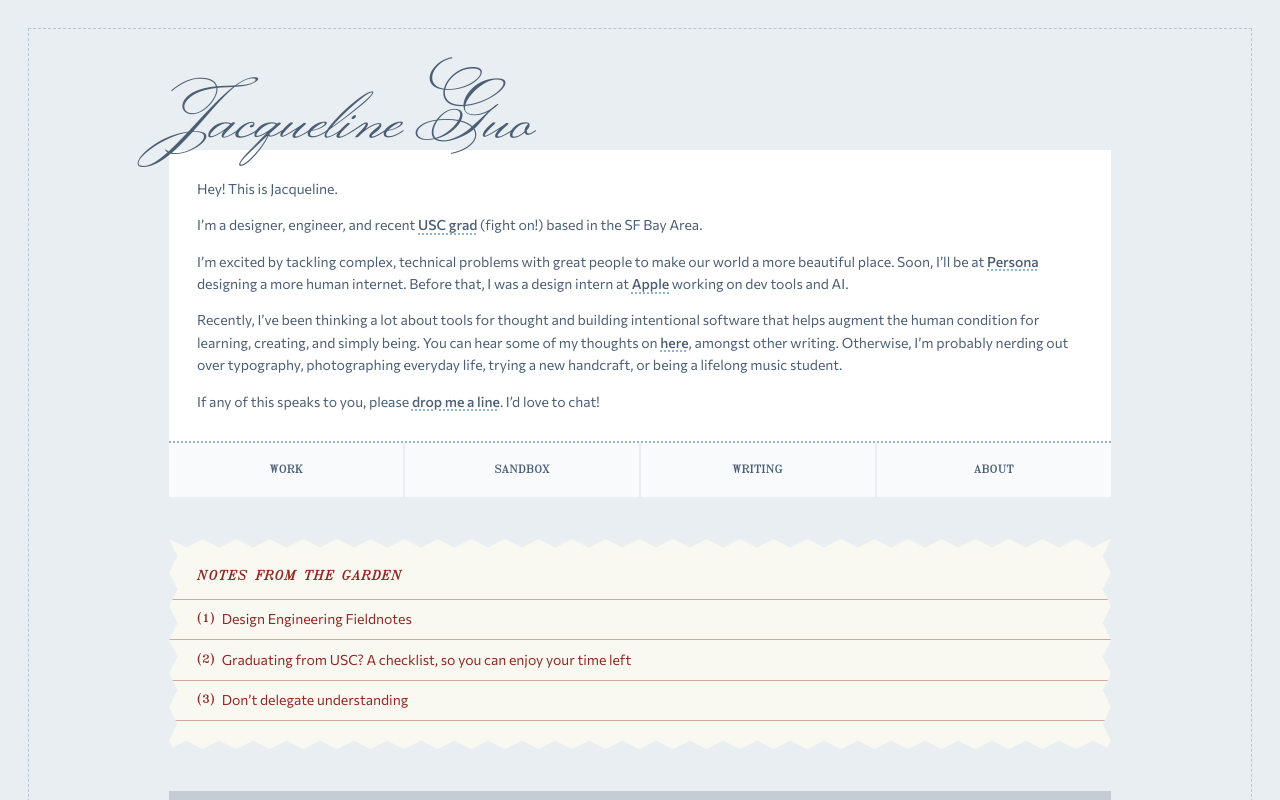
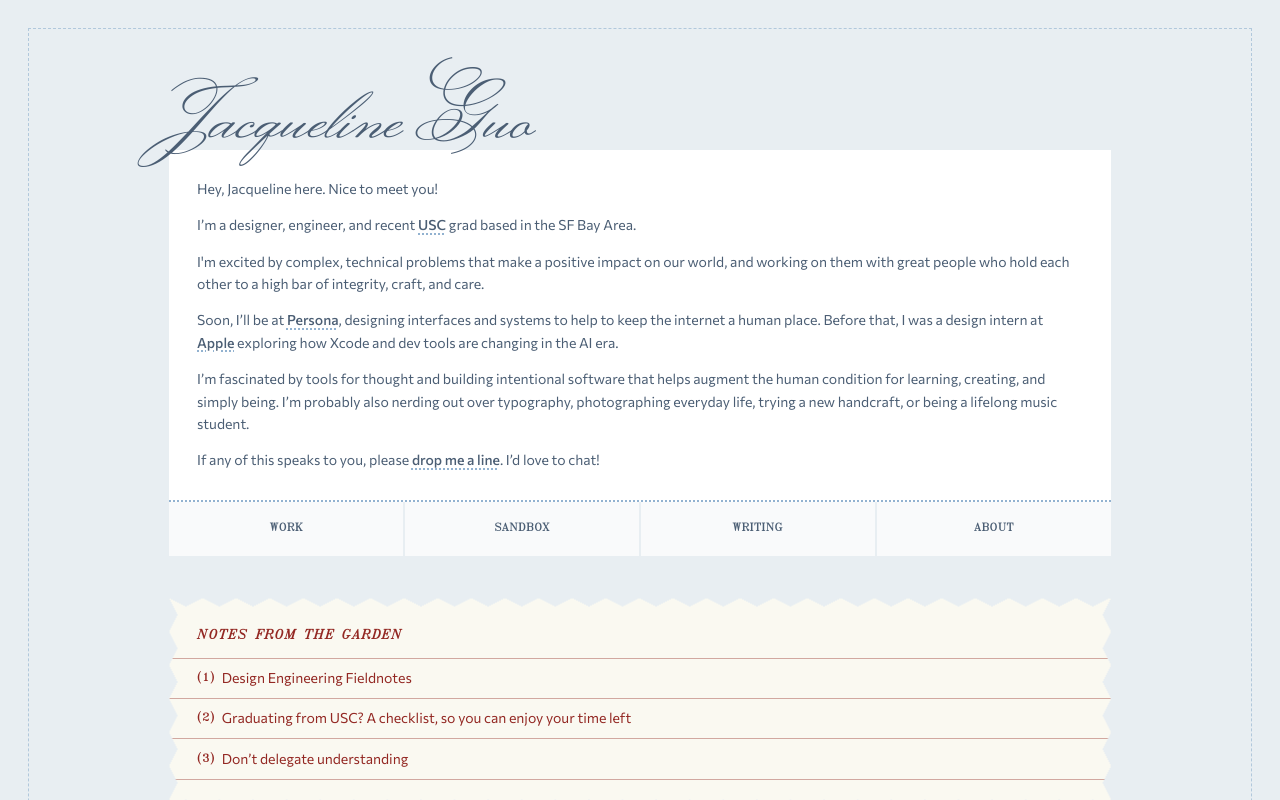
Before and after one commit to jacquelineguo7/jacquelineguo.com, a SvelteKit app: page / in a window 1280 px wide. Shown: the top 800 px of the page. Built offline with nearby package versions, Linux system fonts and the light colour scheme.

Commit message:
more intro fixes aha

```diff
--- a/src/routes/+page.svelte
+++ b/src/routes/+page.svelte
@@ -378,10 +378,11 @@
                     <h1 id="name">Jacqueline Guo</h1>
                     <div id="intro-section">
                         <div id="intro">
-                            <p class="top-p">Hey! This is Jacqueline.</p>
-                            <p>I’m a designer, engineer, and recent <a href="https://games.usc.edu/" class="inline-link">USC grad</a> (fight on!) based in the SF Bay Area.</p>
-                            <p>I’m excited by tackling complex, technical problems with great people to make our world a more beautiful place. Soon, I’ll be at <a href="https://withpersona.com/" class="inline-link">Persona</a> designing a more human internet. Before that, I was a design intern at <a href="https://developer.apple.com/xcode/" class="inline-link">Apple</a> working on dev tools and AI.</p>
-                            <p>Recently, I’ve been thinking a lot about tools for thought and building intentional software that helps augment the human condition for learning, creating, and simply being. You can hear some of my thoughts on <a href={resolve('/writing')} class="inline-link">here</a>, amongst other writing. Otherwise, I’m probably nerding out over typography, photographing everyday life, trying a new handcraft, or being a lifelong music student.</p>
+                            <p class="top-p">Hey, Jacqueline here. Nice to meet you!</p>
+                            <p>I’m a designer, engineer, and recent <a href="https://games.usc.edu/" class="inline-link">USC</a> grad based in the SF Bay Area. </p>
+                            <p>I'm excited by complex, technical problems that make a positive impact on our world, and working on them with great people who hold each other to a high bar of integrity, craft, and care.</p>
+                            <p>Soon, I’ll be at <a href="https://withpersona.com/" class="inline-link">Persona</a>, designing interfaces and systems to help to keep the internet a human place. Before that, I was a design intern at <a href="https://developer.apple.com/xcode/" class="inline-link">Apple</a> exploring how Xcode and dev tools are changing in the AI era.</p>
+                            <p>I’m fascinated by tools for thought and building intentional software that helps augment the human condition for learning, creating, and simply being. I’m probably also nerding out over typography, photographing everyday life, trying a new handcraft, or being a lifelong music student.</p>
                             <p class="bottom-p">If any of this speaks to you, please <a href="mailto:jacquelineguo7@gmail.com?subject=something in your intro caught my eye" class="inline-link">drop me a line</a>. I’d love to chat!</p>
                         </div>
                         <nav id="nav">
```
